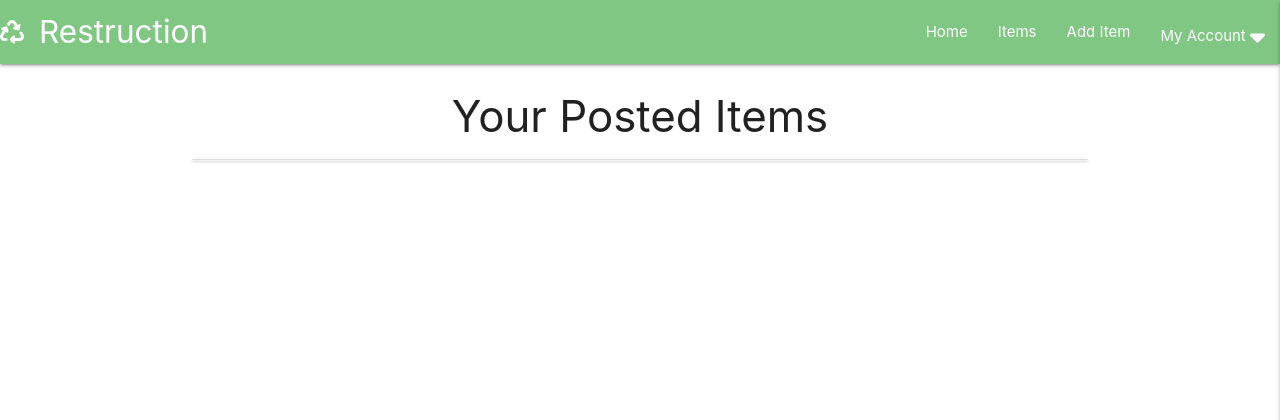
After one commit to marcusnolan/restruction, a Flask app: page /user_items in a window 1280 px wide. The commit adds this page. Shown: the top 420 px of the page. Run offline with Flask 2, Linux system fonts and the light colour scheme; the visitor is signed in with stand-in values (Sample User, id 1); data that the repository does not hold is empty; some libraries are stand-ins or nearby versions.

Commit message:
users items page added

```diff
--- a/app.py
+++ b/app.py
@@ -31,6 +31,13 @@ def home():
 def get_items():
     items = list(mongo.db.items.find())
     return render_template("items.html", items=items)
+
+
+@app.route("/user_items")
+def user_items():
+    items = list(mongo.db.items.find(
+        {"created_by": session["user"]}))
+    return render_template("user_items.html", items=items)
 
 
 @app.route("/register", methods=["GET", "POST"])
--- a/templates/base.html
+++ b/templates/base.html
@@ -28,7 +28,7 @@
                     {% if session.user %}
                     <ul id="my-account-dropdown" class="dropdown-content">
                         <li><a href="{{ url_for('profile', username=session['user']) }}">Profile</a></li>
-                        <li><a href="#!">Posts</a></li>
+                        <li><a href="{{ url_for('user_items') }}">Posts</a></li>
                         <li><a href="{{ url_for('logout') }}">Log Out</a></li>
                     </ul>
                     <li><a href="{{ url_for('get_items') }}">Items</a></li>
@@ -49,7 +49,7 @@
             {% if session.user %}
             <ul id="my-account-dropdown2" class="dropdown-content">
                 <li><a href="{{ url_for('profile', username=session['user']) }}">Profile</a></li>
-                <li><a href="#!">Posts</a></li>
+                <li><a href="{{ url_for('user_items') }}">Posts</a></li>
                 <li><a href="{{ url_for('logout') }}">Log Out</a></li>
             </ul>
             <li><a href="{{ url_for('get_items') }}">Items</a></li>
--- /dev/null
+++ b/templates/user_items.html
@@ -0,0 +1,32 @@
+{% extends "base.html" %}
+{% block content %}
+
+<h3 class="center-align page-header">Your Posted Items</h3>
+{% if session.user %}
+    <ul class="collapsible">
+        {% for item in items %}
+        <li>
+            <div class="collapsible-header">
+                <i class="fas fa-caret-down"></i>
+                <span><strong>{{ item.item_name }}</strong><br>
+                {{ item.item_type }}
+                </span>
+            </div>
+            <div class="collapsible-body">
+                <span>
+                    <strong>Description:</strong> {{ item.item_description }}<br>
+                    <strong>Quantity:</strong> {{ item.quantity }}<br>
+                    <strong>Measurement Unit:</strong> {{ item.measurement_unit }} <br>
+                    <strong>Estimated Mass:</strong> {{ item.estimated_mass }}<br>
+                    <strong>Condition:</strong> {{ item.condition }}<br>
+                    <strong>Contact:</strong> {{ item.contact_name }}, {{ item.contact_email }}, {{ item.contact_phone }}<br>
+                    <strong>Date of Destruction:</strong> {{ item.date_of_destruction }}<br>
+                    <em>Uploaded By: {{ item.created_by }}</em>
+                </span>
+            </div>
+        </li>
+        {% endfor %}
+    </ul>
+{% endif %}
+
+{% endblock %}
```
